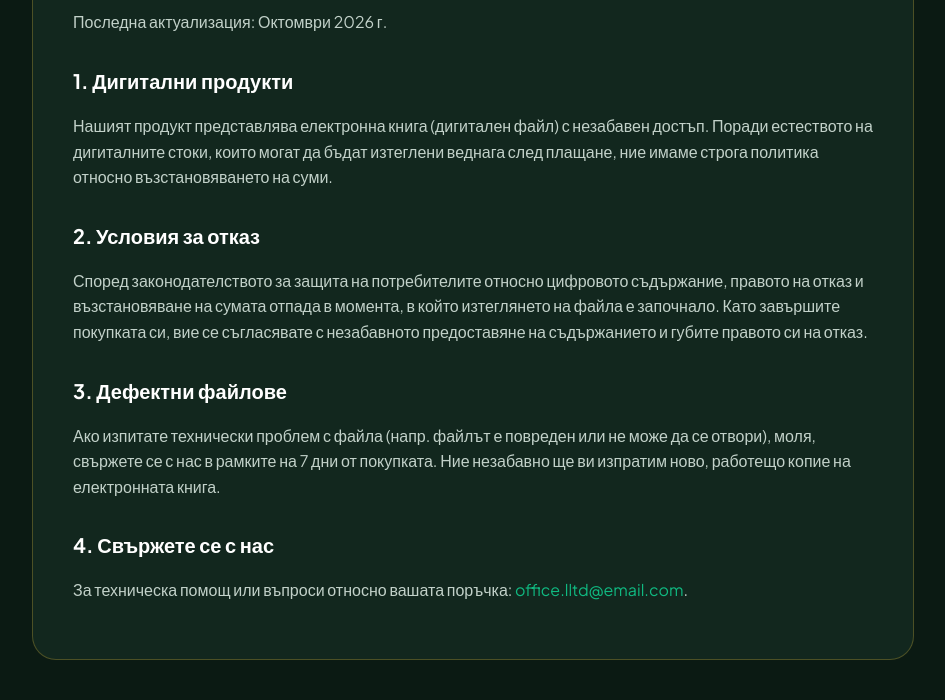
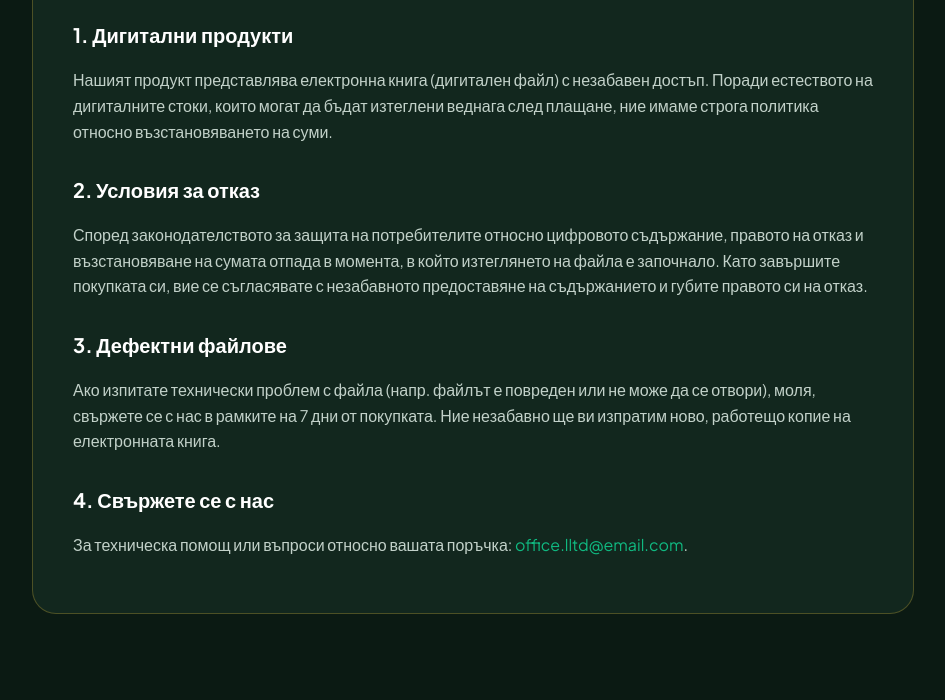
Before and after one commit to officelltd/Nature-heal, a plain HTML site: page refunds.html in a window 1280 px wide. Shown: the part 228-928 px from the top of the page, without its empty margins (167-1112 px from the left). After the commit the page ends 882 px from the top, so only its background shows below. Drawn offline with Linux system fonts and the light colour scheme.

Commit message:
Change last updated date in refunds.html
Updated the last updated date in the refunds policy.

```diff
--- a/refunds.html
+++ b/refunds.html
@@ -19,7 +19,6 @@
     <div class="container">
         <a href="index.html" class="back-btn">← Назад към сайта</a>
         <h1>Политика за връщане</h1>
-        <p>Последна актуализация: Октомври 2026 г.</p>
 
         <h2>1. Дигитални продукти</h2>
         <p>Нашият продукт представлява електронна книга (дигитален файл) с незабавен достъп. Поради естеството на дигиталните стоки, които могат да бъдат изтеглени веднага след плащане, ние имаме строга политика относно възстановяването на суми.</p>
```
